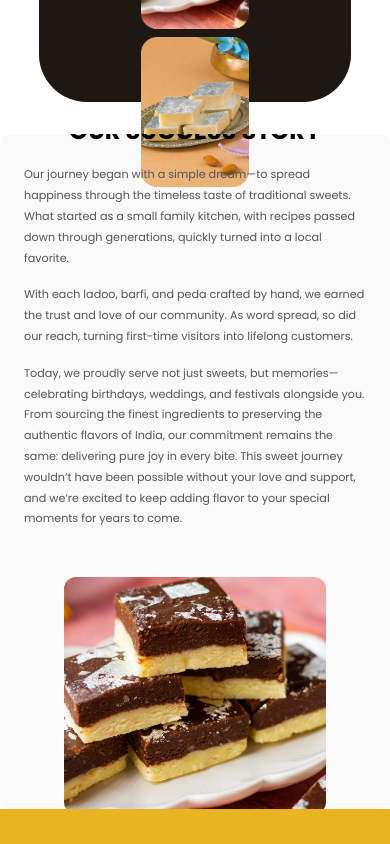
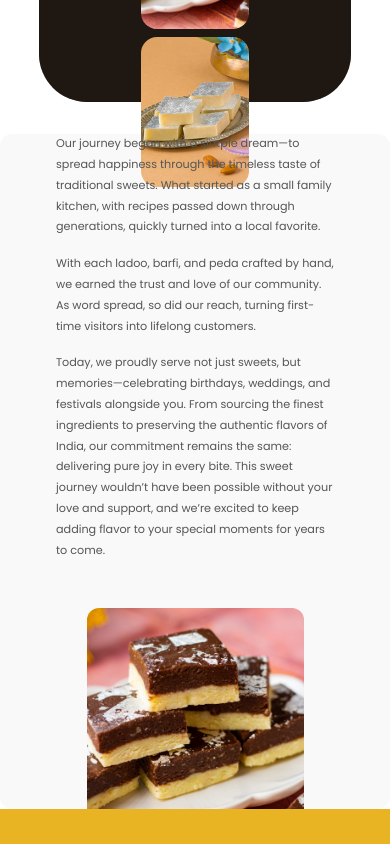
Before and after one commit to barkha-gusain/sweetShop, a React (Vite) app: page / in a window 390 px wide. Shown: the part 5400-6244 px from the top of the page. Built offline with nearby package versions, Linux system fonts and the light colour scheme.

Commit message:
Initial commit with fully responsive luxury cake website

```diff
--- a/src/index.css
+++ b/src/index.css
@@ -905,7 +905,8 @@ border-radius: 2rem;
 /* Main container */
 .content-box {
   width: 100%;
-   height: 50vh;
+   height: 100vh;
+   padding: 2rem 2rem;
   display: flex;
   flex-direction: row;
   align-items: center;
```
